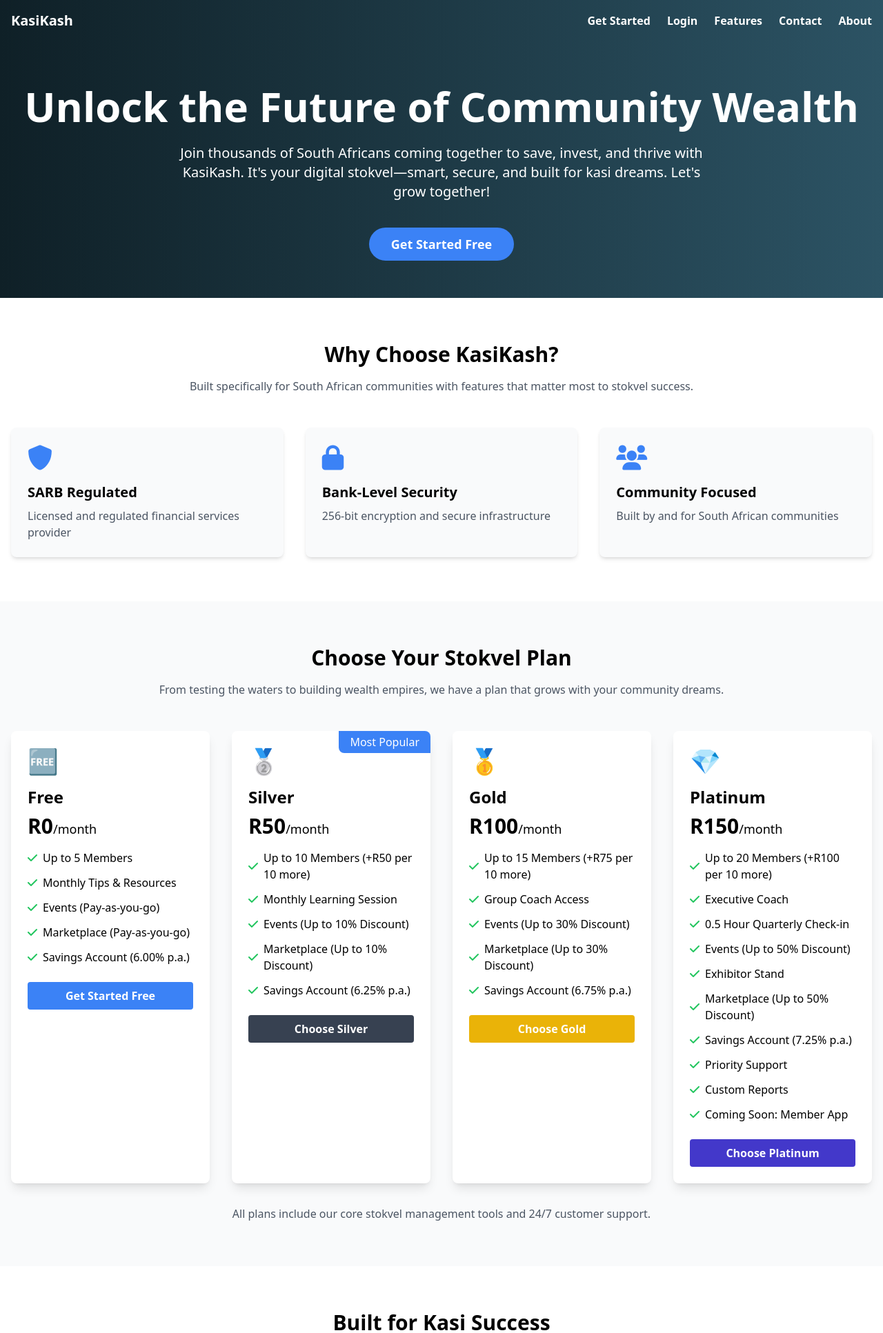
After one commit to ums-1994/KasiKash, a Flask app: template templates/welcome.html in a window 1280 px wide. The commit adds this page. Shown: the top 1933 px of the page at 69% size. Run offline with Flask 2, Linux system fonts and the light colour scheme; the template is opened without the code that fills it, so the values that code supplies are empty; some libraries are stand-ins or nearby versions.

Commit message:
welcome page

```diff
--- a/templates/login.html
+++ b/templates/login.html
@@ -30,6 +30,7 @@
         <div class="w-full md:w-2/3 lg:w-2/3 px-4">
           <h1 class="text-white text-5xl md:text-7xl mt-12 font-bold">Unlock the Future of Community Wealth</h1>
           <p class="text-white mt-3 text-xl">Join thousands of South Africans coming together to save, invest, and thrive with KasiKash. It's your digital stokvel—smart, secure, and built for kasi dreams. Let's grow together!</p>
+          <br />
           <div class="mt-4">
             <h2 class="text-white text-2xl font-bold">Why Choose KasiKash?</h2>
             <p class="text-white text-lg">Built specifically for South African communities with features that matter most to stokvel success.</p>
--- /dev/null
+++ b/templates/welcome.html
@@ -0,0 +1,222 @@
+<!DOCTYPE html>
+<html lang="en">
+<head>
+    <meta charset="UTF-8">
+    <meta name="viewport" content="width=device-width, initial-scale=1.0">
+    <title>KasiKash - Digital Stokvel Platform</title>
+    <script src="https://cdn.tailwindcss.com"></script>
+    <link href="https://cdnjs.cloudflare.com/ajax/libs/font-awesome/6.0.0/css/all.min.css" rel="stylesheet">
+</head>
+<body class="bg-gradient-to-r from-[#0F2027] to-[#2C5364] min-h-screen">
+    <!-- Navbar -->
+    <nav class="bg-gradient-to-r from-[#0F2027] to-[#2C5364] p-4">
+        <div class="container mx-auto flex justify-between items-center">
+            <a href="/" class="text-white font-bold text-xl">KasiKash</a>
+            <ul class="flex space-x-6">
+                <li><a href="/register" class="text-white font-bold hover:text-blue-300">Get Started</a></li>
+                <li><a href="/" class="text-white font-bold hover:text-blue-300">Login</a></li>
+                <li><a href="#features" class="text-white font-bold hover:text-blue-300">Features</a></li>
+                <li><a href="/contact" class="text-white font-bold hover:text-blue-300">Contact</a></li>
+                <li><a href="#about" class="text-white font-bold hover:text-blue-300">About</a></li>
+            </ul>
+        </div>
+    </nav>
+
+    <!-- Hero Section -->
+    <div class="container mx-auto px-4 py-16">
+        <div class="text-center">
+            <h1 class="text-4xl md:text-6xl font-bold text-white mb-6">Unlock the Future of Community Wealth</h1>
+            <p class="text-xl text-white mb-12 max-w-3xl mx-auto">Join thousands of South Africans coming together to save, invest, and thrive with KasiKash. It's your digital stokvel—smart, secure, and built for kasi dreams. Let's grow together!</p>
+            <a href="/register" class="bg-blue-500 hover:bg-blue-600 text-white font-bold py-3 px-8 rounded-full text-lg transition duration-300">Get Started Free</a>
+        </div>
+    </div>
+
+    <!-- Why Choose KasiKash Section -->
+    <div class="bg-white py-16">
+        <div class="container mx-auto px-4">
+            <h2 class="text-3xl font-bold text-center mb-4">Why Choose KasiKash?</h2>
+            <p class="text-gray-600 text-center mb-12">Built specifically for South African communities with features that matter most to stokvel success.</p>
+
+            <div class="grid grid-cols-1 md:grid-cols-3 gap-8">
+                <div class="bg-gray-50 p-6 rounded-lg shadow-md">
+                    <i class="fas fa-shield-alt text-4xl text-blue-500 mb-4"></i>
+                    <h3 class="text-xl font-bold mb-2">SARB Regulated</h3>
+                    <p class="text-gray-600">Licensed and regulated financial services provider</p>
+                </div>
+                <div class="bg-gray-50 p-6 rounded-lg shadow-md">
+                    <i class="fas fa-lock text-4xl text-blue-500 mb-4"></i>
+                    <h3 class="text-xl font-bold mb-2">Bank-Level Security</h3>
+                    <p class="text-gray-600">256-bit encryption and secure infrastructure</p>
+                </div>
+                <div class="bg-gray-50 p-6 rounded-lg shadow-md">
+                    <i class="fas fa-users text-4xl text-blue-500 mb-4"></i>
+                    <h3 class="text-xl font-bold mb-2">Community Focused</h3>
+                    <p class="text-gray-600">Built by and for South African communities</p>
+                </div>
+            </div>
+        </div>
+    </div>
+
+    <!-- Pricing Plans Section -->
+    <div class="py-16 bg-gray-50">
+        <div class="container mx-auto px-4">
+            <h2 class="text-3xl font-bold text-center mb-4">Choose Your Stokvel Plan</h2>
+            <p class="text-gray-600 text-center mb-12">From testing the waters to building wealth empires, we have a plan that grows with your community dreams.</p>
+
+            <div class="grid grid-cols-1 md:grid-cols-2 lg:grid-cols-4 gap-8">
+                <!-- Free Plan -->
+                <div class="bg-white rounded-lg shadow-lg overflow-hidden">
+                    <div class="p-6">
+                        <div class="text-4xl mb-4">🆓</div>
+                        <h3 class="text-2xl font-bold mb-2">Free</h3>
+                        <p class="text-3xl font-bold mb-4">R0<span class="text-lg font-normal">/month</span></p>
+                        <ul class="space-y-3 mb-6">
+                            <li class="flex items-center"><i class="fas fa-check text-green-500 mr-2"></i>Up to 5 Members</li>
+                            <li class="flex items-center"><i class="fas fa-check text-green-500 mr-2"></i>Monthly Tips & Resources</li>
+                            <li class="flex items-center"><i class="fas fa-check text-green-500 mr-2"></i>Events (Pay-as-you-go)</li>
+                            <li class="flex items-center"><i class="fas fa-check text-green-500 mr-2"></i>Marketplace (Pay-as-you-go)</li>
+                            <li class="flex items-center"><i class="fas fa-check text-green-500 mr-2"></i>Savings Account (6.00% p.a.)</li>
+                        </ul>
+                        <a href="/register" class="block w-full bg-blue-500 hover:bg-blue-600 text-white text-center font-bold py-2 px-4 rounded transition duration-300">Get Started Free</a>
+                    </div>
+                </div>
+
+                <!-- Silver Plan -->
+                <div class="bg-white rounded-lg shadow-lg overflow-hidden relative">
+                    <div class="absolute top-0 right-0 bg-blue-500 text-white px-4 py-1 rounded-bl-lg">Most Popular</div>
+                    <div class="p-6">
+                        <div class="text-4xl mb-4">🥈</div>
+                        <h3 class="text-2xl font-bold mb-2">Silver</h3>
+                        <p class="text-3xl font-bold mb-4">R50<span class="text-lg font-normal">/month</span></p>
+                        <ul class="space-y-3 mb-6">
+                            <li class="flex items-center"><i class="fas fa-check text-green-500 mr-2"></i>Up to 10 Members (+R50 per 10 more)</li>
+                            <li class="flex items-center"><i class="fas fa-check text-green-500 mr-2"></i>Monthly Learning Session</li>
+                            <li class="flex items-center"><i class="fas fa-check text-green-500 mr-2"></i>Events (Up to 10% Discount)</li>
+                            <li class="flex items-center"><i class="fas fa-check text-green-500 mr-2"></i>Marketplace (Up to 10% Discount)</li>
+                            <li class="flex items-center"><i class="fas fa-check text-green-500 mr-2"></i>Savings Account (6.25% p.a.)</li>
+                        </ul>
+                        <a href="/register" class="block w-full bg-gray-700 hover:bg-gray-800 text-white text-center font-bold py-2 px-4 rounded transition duration-300">Choose Silver</a>
+                    </div>
+                </div>
+
+                <!-- Gold Plan -->
+                <div class="bg-white rounded-lg shadow-lg overflow-hidden">
+                    <div class="p-6">
+                        <div class="text-4xl mb-4">🥇</div>
+                        <h3 class="text-2xl font-bold mb-2">Gold</h3>
+                        <p class="text-3xl font-bold mb-4">R100<span class="text-lg font-normal">/month</span></p>
+                        <ul class="space-y-3 mb-6">
+                            <li class="flex items-center"><i class="fas fa-check text-green-500 mr-2"></i>Up to 15 Members (+R75 per 10 more)</li>
+                            <li class="flex items-center"><i class="fas fa-check text-green-500 mr-2"></i>Group Coach Access</li>
+                            <li class="flex items-center"><i class="fas fa-check text-green-500 mr-2"></i>Events (Up to 30% Discount)</li>
+                            <li class="flex items-center"><i class="fas fa-check text-green-500 mr-2"></i>Marketplace (Up to 30% Discount)</li>
+                            <li class="flex items-center"><i class="fas fa-check text-green-500 mr-2"></i>Savings Account (6.75% p.a.)</li>
+                        </ul>
+                        <a href="/register" class="block w-full bg-yellow-500 hover:bg-yellow-600 text-white text-center font-bold py-2 px-4 rounded transition duration-300">Choose Gold</a>
+                    </div>
+                </div>
+
+                <!-- Platinum Plan -->
+                <div class="bg-white rounded-lg shadow-lg overflow-hidden">
+                    <div class="p-6">
+                        <div class="text-4xl mb-4">💎</div>
+                        <h3 class="text-2xl font-bold mb-2">Platinum</h3>
+                        <p class="text-3xl font-bold mb-4">R150<span class="text-lg font-normal">/month</span></p>
+                        <ul class="space-y-3 mb-6">
+                            <li class="flex items-center"><i class="fas fa-check text-green-500 mr-2"></i>Up to 20 Members (+R100 per 10 more)</li>
+                            <li class="flex items-center"><i class="fas fa-check text-green-500 mr-2"></i>Executive Coach</li>
+                            <li class="flex items-center"><i class="fas fa-check text-green-500 mr-2"></i>0.5 Hour Quarterly Check-in</li>
+                            <li class="flex items-center"><i class="fas fa-check text-green-500 mr-2"></i>Events (Up to 50% Discount)</li>
+                            <li class="flex items-center"><i class="fas fa-check text-green-500 mr-2"></i>Exhibitor Stand</li>
+                            <li class="flex items-center"><i class="fas fa-check text-green-500 mr-2"></i>Marketplace (Up to 50% Discount)</li>
+                            <li class="flex items-center"><i class="fas fa-check text-green-500 mr-2"></i>Savings Account (7.25% p.a.)</li>
+                            <li class="flex items-center"><i class="fas fa-check text-green-500 mr-2"></i>Priority Support</li>
+                            <li class="flex items-center"><i class="fas fa-check text-green-500 mr-2"></i>Custom Reports</li>
+                            <li class="flex items-center"><i class="fas fa-check text-green-500 mr-2"></i>Coming Soon: Member App</li>
+                        </ul>
+                        <a href="/register" class="block w-full bg-indigo-700 hover:bg-indigo-800 text-white text-center font-bold py-2 px-4 rounded transition duration-300">Choose Platinum</a>
+                    </div>
+                </div>
+            </div>
+
+            <p class="text-center text-gray-600 mt-8">All plans include our core stokvel management tools and 24/7 customer support.</p>
+        </div>
+    </div>
+
+    <!-- Features Section -->
+    <div class="py-16 bg-white">
+        <div class="container mx-auto px-4">
+            <h2 class="text-3xl font-bold text-center mb-4">Built for Kasi Success</h2>
+            <p class="text-gray-600 text-center mb-12">Everything you need to run a successful digital stokvel, from savings to events to marketplace access.</p>
+
+            <div class="grid grid-cols-1 md:grid-cols-2 lg:grid-cols-3 gap-8">
+                <div class="bg-gray-50 p-6 rounded-lg shadow-md">
+                    <i class="fas fa-piggy-bank text-4xl text-blue-500 mb-4"></i>
+                    <h3 class="text-xl font-bold mb-2">Smart Savings</h3>
+                    <p class="text-gray-600">Automated contributions, compound interest, and goal tracking to maximize your stokvel's growth potential.</p>
+                </div>
+                <div class="bg-gray-50 p-6 rounded-lg shadow-md">
+                    <i class="fas fa-users-cog text-4xl text-blue-500 mb-4"></i>
+                    <h3 class="text-xl font-bold mb-2">Community Management</h3>
+                    <p class="text-gray-600">Easy member onboarding, contribution tracking, and transparent financial reporting for all members.</p>
+                </div>
+                <div class="bg-gray-50 p-6 rounded-lg shadow-md">
+                    <i class="fas fa-shield-alt text-4xl text-blue-500 mb-4"></i>
+                    <h3 class="text-xl font-bold mb-2">Bank-Level Security</h3>
+                    <p class="text-gray-600">Your money is protected with enterprise-grade security, encryption, and regulatory compliance.</p>
+                </div>
+                <div class="bg-gray-50 p-6 rounded-lg shadow-md">
+                    <i class="fas fa-star text-4xl text-blue-500 mb-4"></i>
+                    <h3 class="text-xl font-bold mb-2">Community Success Stories</h3>
+                    <p class="text-gray-600">Real people achieving their financial dreams through our platform.</p>
+                </div>
+                <div class="bg-gray-50 p-6 rounded-lg shadow-md">
+                    <i class="fas fa-mobile-alt text-4xl text-blue-500 mb-4"></i>
+                    <h3 class="text-xl font-bold mb-2">Easy-to-Use Platform</h3>
+                    <p class="text-gray-600">Intuitive design that makes managing your stokvel simple and effective.</p>
+                </div>
+            </div>
+        </div>
+    </div>
+
+    <!-- Footer -->
+    <footer class="bg-[#0F2027] text-white py-8">
+        <div class="container mx-auto px-4">
+            <div class="grid grid-cols-1 md:grid-cols-4 gap-8">
+                <div>
+                    <h4 class="text-xl font-bold mb-4">KasiKash</h4>
+                    <p class="text-gray-400">Your digital stokvel platform for community wealth building.</p>
+                </div>
+                <div>
+                    <h4 class="text-xl font-bold mb-4">Quick Links</h4>
+                    <ul class="space-y-2">
+                        <li><a href="/register" class="text-gray-400 hover:text-white">Get Started</a></li>
+                        <li><a href="#features" class="text-gray-400 hover:text-white">Features</a></li>
+                        <li><a href="/contact" class="text-gray-400 hover:text-white">Contact</a></li>
+                        <li><a href="#about" class="text-gray-400 hover:text-white">About</a></li>
+                    </ul>
+                </div>
+                <div>
+                    <h4 class="text-xl font-bold mb-4">Legal</h4>
+                    <ul class="space-y-2">
+                        <li><a href="#" class="text-gray-400 hover:text-white">Terms of Service</a></li>
+                        <li><a href="#" class="text-gray-400 hover:text-white">Privacy Policy</a></li>
+                        <li><a href="#" class="text-gray-400 hover:text-white">Licenses</a></li>
+                    </ul>
+                </div>
+                <div>
+                    <h4 class="text-xl font-bold mb-4">Contact Us</h4>
+                    <ul class="space-y-2">
+                        <li class="text-gray-400">Email: support@kasikash.co.za</li>
+                        <li class="text-gray-400">Phone: +27 11 123 4567</li>
+                        <li class="text-gray-400">Address: Johannesburg, South Africa</li>
+                    </ul>
+                </div>
+            </div>
+            <div class="border-t border-gray-700 mt-8 pt-8 text-center text-gray-400">
+                <p>&copy; 2024 KasiKash. All rights reserved.</p>
+            </div>
+        </div>
+    </footer>
+</body>
+</html>
```
Also changed, not shown: models.py (added).
